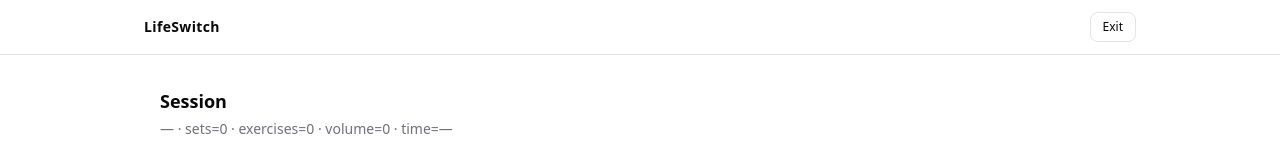
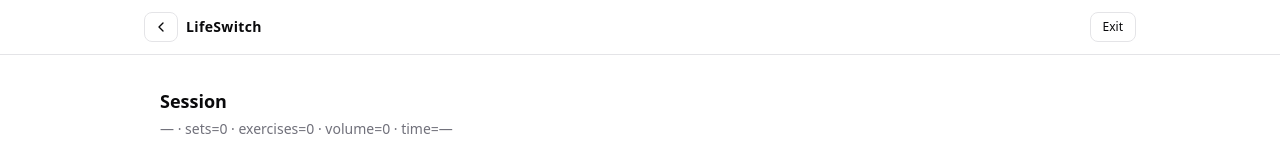
Before and after one commit to keashaborn/verbalsage-chat_v2, a Next.js app: page /lifeswitch/training/session in a window 1280 px wide. Shown: the top 153 px of the page. Built offline with nearby package versions, Linux system fonts and the light colour scheme; no server answers.

Commit message:
auto: snapshot 2026-01-29T22:26:01Z

```diff
--- a/app/lifeswitch/layout.tsx
+++ b/app/lifeswitch/layout.tsx
@@ -1,6 +1,7 @@
 // app/lifeswitch/layout.tsx
 import type { ReactNode } from "react";
 import Link from "next/link";
+import { ChevronLeft } from "lucide-react";
 
 export default function LifeSwitchLayout({ children }: { children: ReactNode }) {
   return (
@@ -8,7 +9,26 @@
       {/* Top bar (sticky) */}
       <header className="sticky top-0 z-50 border-b bg-background/80 backdrop-blur">
         <div className="mx-auto flex max-w-5xl items-center justify-between px-4 py-3">
-          <div className="text-sm font-semibold tracking-wide">LifeSwitch</div>
+          <div className="flex items-center gap-2">
+            {/* "Up" to LifeSwitch home (predictable, not history-based) */}
+            <Link
+              href="/lifeswitch"
+              aria-label="Back to LifeSwitch"
+              className="rounded-md border px-2 py-1.5 text-xs hover:bg-muted/30 active:bg-muted/40"
+            >
+              <ChevronLeft className="h-4 w-4" />
+            </Link>
+
+            {/* Brand also navigates home */}
+            <Link
+              href="/lifeswitch"
+              className="text-sm font-semibold tracking-wide hover:opacity-80"
+            >
+              LifeSwitch
+            </Link>
+          </div>
+
+          {/* Exit to chat */}
           <Link href="/" className="rounded-md border px-3 py-1.5 text-xs hover:bg-muted/30">
             Exit
           </Link>
```
